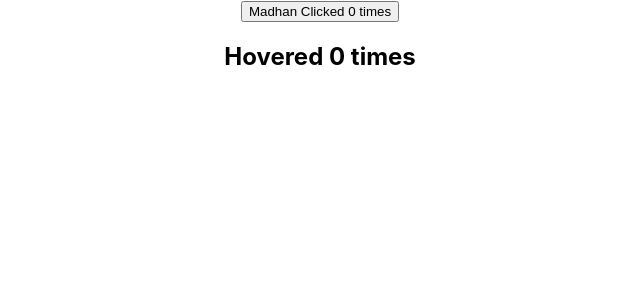
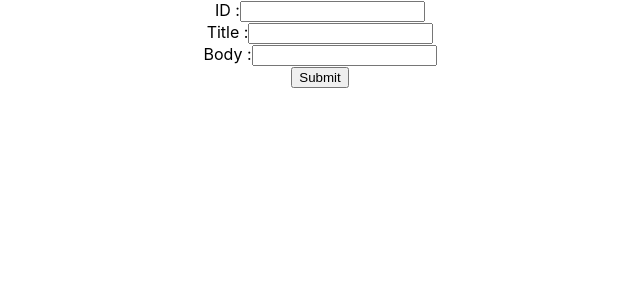
Before and after one commit to MadhanArts/training-react-app, a React (Create React App) app: page / in a window 1280 px wide. Shown: the top 300 px of the page, without its empty margins (320-960 px from the left). Built offline with nearby package versions, Linux system fonts and the light colour scheme.

Commit message:
12-05-2021 class component

```diff
--- a/package.json
+++ b/package.json
@@ -6,6 +6,7 @@
     "@testing-library/jest-dom": "^5.12.0",
     "@testing-library/react": "^11.2.6",
     "@testing-library/user-event": "^12.8.3",
+    "axios": "^0.21.1",
     "react": "^17.0.2",
     "react-dom": "^17.0.2",
     "react-scripts": "4.0.3",
--- a/src/App.js
+++ b/src/App.js
@@ -1,12 +1,111 @@
 import './App.css';
-import ClickCounter from './components/ClickCounter';
-import HoverCounter from './components/HoverCounter';
+import PostForm from './components/HTTPSample/PostForm';
+import PostList from './components/HTTPSample/PostList';
+
+// import ErrorBoundary from './components/ErrorBoundary';
+// import Hero from './components/Hero';
+
+// import ClickCounter from './components/ClickCounter';
+// import HoverCounter from './components/HoverCounter';
+
+// import FocusInput from './components/FocusInput';
+
+// import ForwardRefParentInput from './components/ForwardRefParentInput';
+
+// import ParentComp from './components/ParentComp';
+
+// import PortalDemo from './components/PortalDemo';
+
+// import Form from './components/Form';
+
+// import ClickCounterTwo from './components/ClickCounterTwo';
+// import Counter from './components/Counter';
+// import HoverCounterTwo from './components/HoverCounterTwo';
+// import User from './components/User';
+
+// import ComponentC from './components/ContextSample/ComponentC';
+// import { UserProvider } from './components/ContextSample/userContext';
+
+//
 
 function App() {
   return (
     <div className="App">
-        <ClickCounter name="Madhan" />
-        <HoverCounter />
+
+      {/* <Form /> */}
+
+      {/* <PortalDemo /> */}
+
+      {/* <ParentComp /> */}
+
+      {/* <ForwardRefParentInput /> */}
+
+      {/* <FocusInput /> */}
+
+      {/* <ErrorBoundary>
+        <Hero heroName="BatMan" />
+      </ErrorBoundary>
+
+      <ErrorBoundary>
+        <Hero heroName="SuperMan" />
+      </ErrorBoundary>
+
+      <ErrorBoundary>
+        <Hero heroName="Joker" />
+      </ErrorBoundary> */}
+
+      {/* <ClickCounter name="Madhan" />
+      <HoverCounter /> */}
+
+      {/* <ClickCounterTwo />
+      <HoverCounterTwo />
+      <User render={(isLoggedIn) => isLoggedIn? "Madhan": "Guest"} />
+      */}
+
+      {/* <Counter
+        render={(count, incrementCount) => (
+        <ClickCounterTwo
+        count={count}
+        incrementCount={incrementCount}
+        />
+        )}
+      />
+
+      <Counter
+        render={(count, incrementCount) => (
+        <HoverCounterTwo
+        count={count}
+        incrementCount={incrementCount}
+        />
+        )}
+      /> */}
+
+      {/* <Counter>
+        {(count, incrementCount) => (
+        <ClickCounterTwo
+        count={count}
+        incrementCount={incrementCount}
+        />
+        )}
+      </Counter>
+
+      <Counter>
+        {(count, incrementCount) => (
+        <HoverCounterTwo
+        count={count}
+        incrementCount={incrementCount}
+        />
+        )}
+      </Counter> */}
+
+      {/* <UserProvider value="Madhan" >
+        <ComponentC />
+      </UserProvider> */}
+
+      {/* <PostList /> */}
+
+      <PostForm />
+
     </div>
   );
 }
--- /dev/null
+++ b/src/components/ClickCounterTwo.jsx
@@ -0,0 +1,17 @@
+import React, { Component } from 'react'
+
+class ClickCounterTwo extends Component {
+
+
+
+    render() {
+        const { count, incrementCount } = this.props
+        return (
+            <button onClick={incrementCount} >
+                Clicked {count} times
+            </button>
+        )
+    }
+}
+
+export default ClickCounterTwo
--- /dev/null
+++ b/src/components/ContextSample/ComponentC.jsx
@@ -0,0 +1,13 @@
+import React, { Component } from 'react'
+import ComponentE from './ComponentE'
+
+
+export class ComponentC extends Component {
+    render() {
+        return (
+            <ComponentE />
+        )
+    }
+}
+
+export default ComponentC
--- /dev/null
+++ b/src/components/ContextSample/userContext.jsx
@@ -0,0 +1,17 @@
+import React from 'react';
+
+// Context is way to pass the value from parent component
+// to is grand child component
+
+// Context provides a way to pass data through the component
+// tree without having to pass props down manually at every level
+
+// The default value will be used only if the value was not
+// provided in Provider tag
+const UserContext = React.createContext("Arts");
+
+const UserProvider = UserContext.Provider;
+const UserConsumer = UserContext.Consumer;
+
+export {UserProvider, UserConsumer};
+export default UserContext;
--- /dev/null
+++ b/src/components/Counter.jsx
@@ -0,0 +1,32 @@
+import React, { Component } from 'react';
+
+// Render Props is the way to share the common fuctionality
+// between Components by passing function using props
+
+class Counter extends Component {
+
+    constructor(props) {
+        super(props)
+
+        this.state = {
+             count: 0
+        }
+    }
+
+    incrementCount = () => {
+        this.setState({
+            count: this.state.count + 1
+        });
+    }
+
+    render() {
+        return (
+            <div>
+                {/* {this.props.render(this.state.count, this.incrementCount)} */}
+                {this.props.children(this.state.count, this.incrementCount)}
+            </div>
+        )
+    }
+}
+
+export default Counter
--- /dev/null
+++ b/src/components/HTTPSample/PostForm.jsx
@@ -0,0 +1,76 @@
+import React, { Component } from 'react';
+import axios from 'axios';
+
+class PostForm extends Component {
+
+    constructor(props) {
+        super(props)
+
+        this.state = {
+             userId: "",
+             title: "",
+             body: ""
+        };
+
+    }
+
+    changeHandler = (event) => {
+        this.setState({
+            [event.target.name]: event.target.value
+        });
+    }
+
+    handleSubmit = (event) => {
+        event.preventDefault();
+        console.log(this.state);
+        axios
+        .post("https://jsonplaceholder.typicode.com/posts", this.state)
+        .then(response => {
+            console.log(response);
+        })
+        .catch(err => {
+            console.log(err);
+        });
+    }
+
+
+    render() {
+        const {userId, title, body } = this.state
+        return (
+            <div>
+                <form action="" onSubmit={this.handleSubmit} >
+                    <div>
+                        ID :
+                        <input
+                            type="text"
+                            value={userId}
+                            name="userId"
+                            onChange={this.changeHandler}
+                        />
+                    </div>
+                    <div>
+                        Title :
+                        <input
+                            type="text"
+                            value={title}
+                            name="title"
+                            onChange={this.changeHandler}
+                        />
+                    </div>
+                    <div>
+                        Body :
+                        <input
+                            type="text"
+                            value={body}
+                            name="body"
+                            onChange={this.changeHandler}
+                        />
+                    </div>
+                    <button type="submit" >Submit</button>
+                </form>
+            </div>
+        )
+    }
+}
+
+export default PostForm
--- /dev/null
+++ b/src/components/HTTPSample/PostList.jsx
@@ -0,0 +1,49 @@
+import React, { Component } from 'react';
+import axios from 'axios';
+
+class PostList extends Component {
+
+    constructor(props) {
+        super(props)
+
+        this.state = {
+             posts: [],
+             errorMessage: ""
+        }
+    }
+
+    componentDidMount = () => {
+        axios.get("https://jsonplaceholder.typicode.com/posts")
+        .then(response => {
+            console.log(response.data);
+            this.setState({
+                posts: response.data
+            });
+        })
+        .catch(err => {
+            console.log(err);
+            this.setState({ errorMessage: "Error retreiving data" });
+        })
+    }
+
+    render() {
+        const { posts, errorMessage } = this.state
+        return (
+            <div>
+                List of Posts
+                {
+                    posts.length ?
+                    posts.map(post => {
+                        return <div key={post.id} >{post.title}</div>
+                    }) : null
+                }
+                {
+                    errorMessage ? <div>{errorMessage}</div> : null
+                }
+
+            </div>
+        )
+    }
+}
+
+export default PostList
--- /dev/null
+++ b/src/components/HoverCounterTwo.jsx
@@ -0,0 +1,15 @@
+import React, { Component } from 'react'
+
+class HoverCounterTwo extends Component {
+
+    render() {
+        const { count, incrementCount } = this.props
+        return (
+            <h2 onMouseOver={incrementCount} >
+                Hovered {count} times
+            </h2>
+        )
+    }
+}
+
+export default HoverCounterTwo
--- /dev/null
+++ b/src/components/User.jsx
@@ -0,0 +1,13 @@
+import React, { Component } from 'react'
+
+class User extends Component {
+    render() {
+        return (
+            <div>
+                {this.props.render(true)}
+            </div>
+        )
+    }
+}
+
+export default User;
```
Also changed, not shown: src/components/ContextSample/ComponentE.jsx (added, +22 -0 lines), src/components/ContextSample/ComponentF.jsx (added, +18 -0 lines), 1 other file (tests, documents, lock files or other folders).
